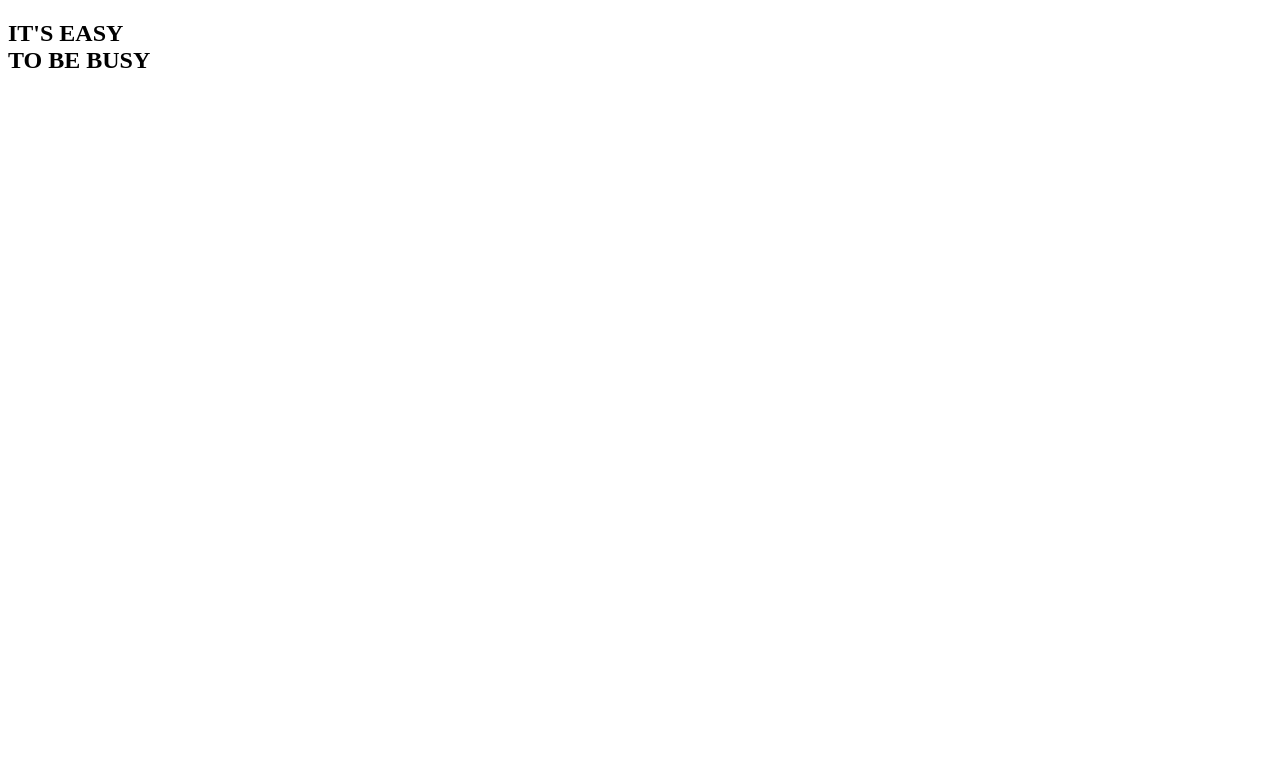
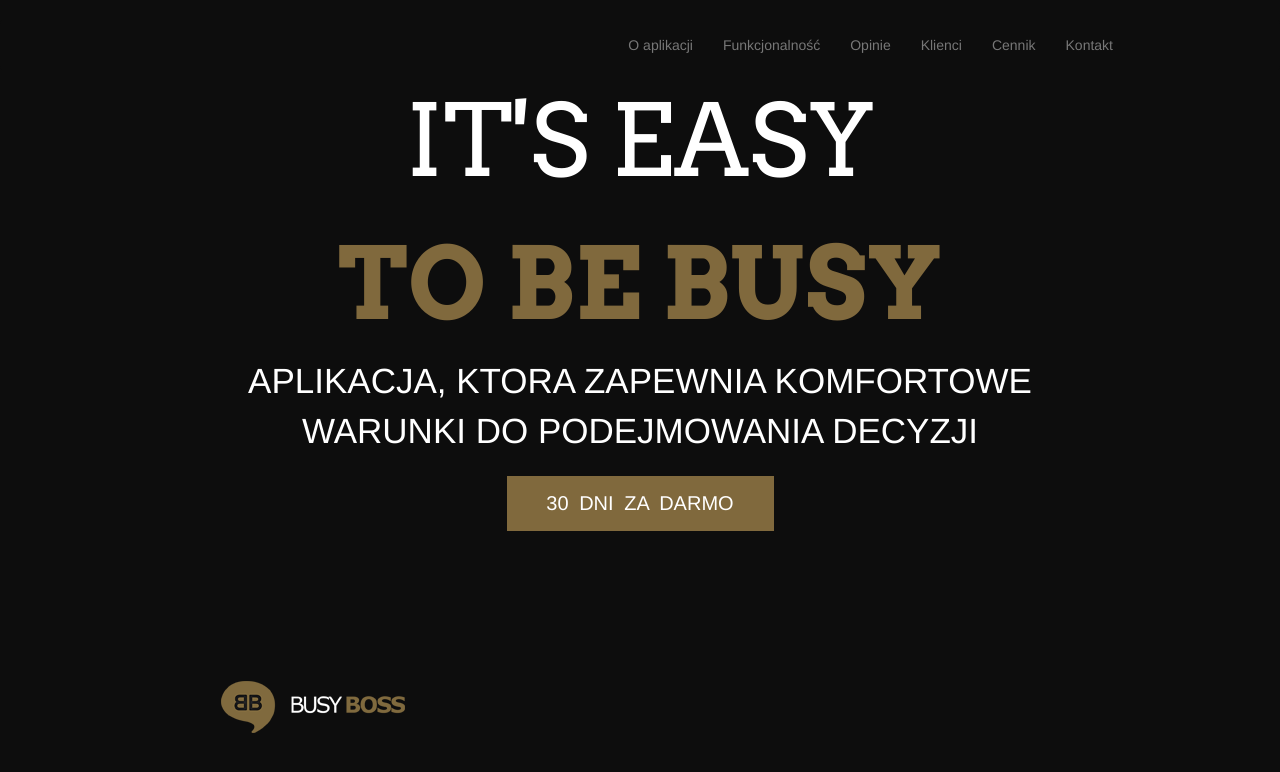
Before and after one commit to Rafael4001/BusyBossPage2017, a plain HTML site: page index.html in a window 1280 px wide. Drawn offline with nearby package versions, Linux system fonts and the light colour scheme.

Commit message:
first container done

```diff
--- a/index.html
+++ b/index.html
@@ -3,13 +3,81 @@
 <head>
     <meta charset="UTF-8">
     <title>BusyBoss</title>
+    <link rel="stylesheet" href="node_modules/bootstrap/dist/css/bootstrap.css">
+    <link href="https://fonts.googleapis.com/css?family=Arvo:400,700" rel="stylesheet">
+
+    <script src="https://ajax.googleapis.com/ajax/libs/jquery/3.2.1/jquery.min.js"></script>
     <link rel="stylesheet" href="style.css">
-
 </head>
 <body>
-    <h2>IT'S EASY <br>TO BE BUSY</h2>
+
+<div id="NavBar">
+    <nav class="navbar navbar-default navbar-RC">
+        <div class="container-fluid">
+            <!-- Brand and toggle get grouped for better mobile display -->
+            <!--<div class="navbar-header">-->
+            <!--<button type="button" class="navbar-toggle collapsed" data-toggle="collapse"-->
+            <!--data-target="#bs-example-navbar-collapse-1" aria-expanded="false">-->
+            <!--<span class="sr-only">Toggle navigation</span>-->
+            <!--<span class="icon-bar"></span>-->
+            <!--<span class="icon-bar"></span>-->
+            <!--<span class="icon-bar"></span>-->
+            <!--</button>-->
+            <!--<a class="navbar-brand" href="#">Brand</a>-->
+            <!--</div>-->
+
+            <!-- Collect the nav links, forms, and other content for toggling -->
+            <div class="collapse navbar-collapse" id="bs-example-navbar-collapse-1">
+                <ul class="nav navbar-nav navbar-right rigt-space">
+                    <li><a href="#">O aplikacji <span class="sr-only">(current)</span></a></li>
+                    <li><a href="#">Funkcjonalność</a></li>
+                    <li><a href="#">Opinie</a></li>
+                    <li><a href="#">Klienci</a></li>
+                    <li><a href="#">Cennik</a></li>
+                    <li><a href="#">Kontakt</a></li>
+                </ul>
+            </div><!-- /.navbar-collapse -->
+        </div><!-- /.container-fluid -->
+    </nav>
+</div>
+<div>
+    <div class="row">
+        <div class="col-xs-12 center-block first-container">
+            <span>IT'S EASY </span>
+            <div class="first-container-bold">
+                <span>TO BE BUSY</span>
+            </div>
+        </div>
+    </div>
+    <div class="row">
+        <div class="col-xs-12 center-block second-Container">
+            <span>APLIKACJA, KTORA ZAPEWNIA KOMFORTOWE<br> WARUNKI DO PODEJMOWANIA DECYZJI</span>
+        </div>
+    </div>
+
+    <div class="text-center ">
+        <button class="button-RC">30 DNI ZA DARMO</button>
+    </div>
+</div>
+<div class="row">
+    <div class="col-xs-6 text-center">
+    <img src="images/logo_lo.png">
+    </div>
+    <div class="col-xs-6">
+
+    </div>
+
+</div>
 
 
 
+
+
+
+
+<!-- Latest compiled and minified JavaScript -->
+<script src="https://maxcdn.bootstrapcdn.com/bootstrap/3.3.7/js/bootstrap.min.js"
+        integrity="sha384-Tc5IQib027qvyjSMfHjOMaLkfuWVxZxUPnCJA7l2mCWNIpG9mGCD8wGNIcPD7Txa"
+        crossorigin="anonymous"></script>
 </body>
 </html>
--- a/style.css
+++ b/style.css
@@ -0,0 +1,53 @@
+body {
+    background: #0d0d0d;
+}
+
+.first-container {
+    background: #0d0d0d;
+    text-align: center;
+    color: white;
+    font-family: 'Arvo', serif;
+    font-size: 100px;
+}
+
+.first-container-bold {
+    font-family: 'Arvo', serif;
+    font-weight: bold;
+    color: #80693D;
+    font-size: 100px;
+}
+
+.navbar-nav > li > a:hover {
+    background: green;
+    color: red;
+}
+
+.rigt-space {
+    margin-right: 10%;
+}
+
+.navbar-RC {
+    margin: 20px 0 0 0;
+    color: #80693D;
+    background: #0d0d0d;
+    border: none;
+}
+
+.second-Container {
+    color: white;
+    font-size: 35px;
+    text-align: center;
+}
+
+.button-RC {
+    margin: 20px 0 150px 0;
+    width: 267px;
+    height: 55px;
+    border: none;
+    padding: 10px;
+    font-size: 20px;
+    text-align: center;
+    background: #80693D;
+    color: #ffffff;
+    word-spacing: 5px;
+}
```
Also changed, not shown: images/logo_lo.png (added), 1 other file.
